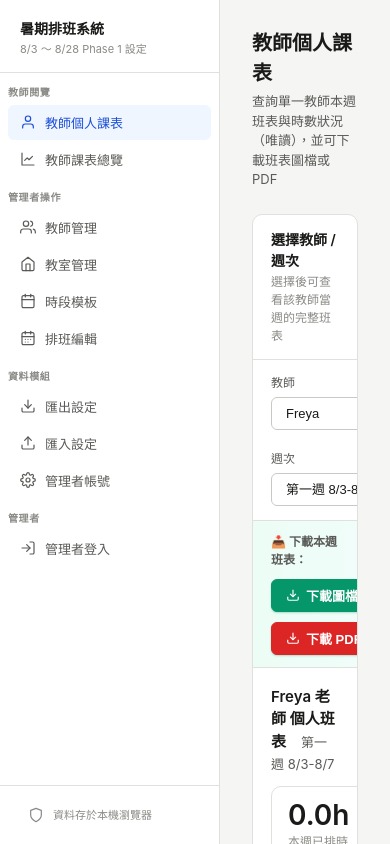
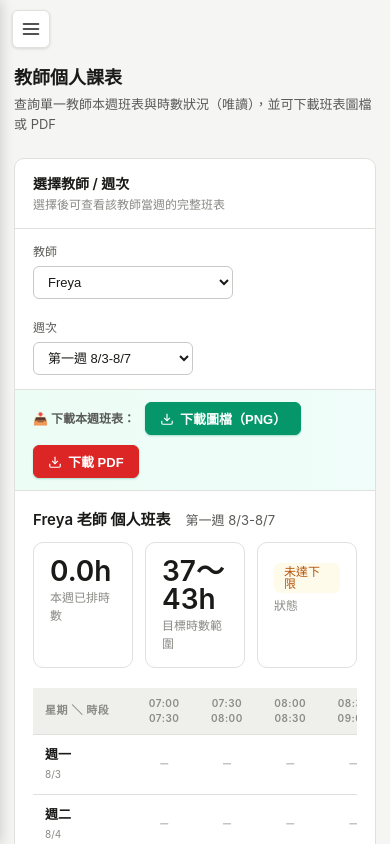
Before and after one commit to apluseliana-2607/2026summershift, a plain HTML site: page index.html in a window 390 px wide. Drawn offline with nearby package versions, Linux system fonts and the light colour scheme.

Commit message:
Add files via upload

```diff
--- a/index.html
+++ b/index.html
@@ -39,6 +39,21 @@ body{font-family:-apple-system,BlinkMacSystemFont,"Segoe UI","Helvetica Neue",Ar
 .ph h2{font-size:20px;font-weight:600}
 .ph p{font-size:13px;color:var(--ts);margin-top:4px}
 
+/* MOBILE NAV (hamburger + slide-in sidebar) */
+.nav-toggle{display:none;position:fixed;top:10px;left:12px;z-index:60;width:38px;height:38px;border-radius:var(--r);border:1px solid var(--bd);background:var(--s2);align-items:center;justify-content:center;cursor:pointer;box-shadow:0 1px 3px rgba(0,0,0,.12)}
+.nav-toggle svg{width:20px;height:20px;fill:none;stroke:var(--tp);stroke-width:2;stroke-linecap:round}
+.nav-backdrop{display:none;position:fixed;inset:0;background:rgba(0,0,0,.4);z-index:55}
+@media (max-width: 768px){
+  .nav-toggle{display:flex}
+  .shell{position:relative}
+  .nav{position:fixed;top:0;left:0;bottom:0;z-index:58;transform:translateX(-100%);transition:transform .2s ease;box-shadow:2px 0 12px rgba(0,0,0,.15)}
+  .shell.nav-open .nav{transform:translateX(0)}
+  .shell.nav-open .nav-backdrop{display:block}
+  .main{width:100%}
+  .page{padding:64px 14px 24px}
+  .ph h2{font-size:18px}
+}
+
 /* CARDS */
 .card{background:var(--s2);border:1px solid var(--bd);border-radius:10px;margin-bottom:20px;overflow:hidden}
 .ch{padding:14px 18px;border-bottom:1px solid var(--bd);display:flex;align-items:center;justify-content:space-between;gap:12px}
@@ -168,7 +183,12 @@ body{font-family:-apple-system,BlinkMacSystemFont,"Segoe UI","Helvetica Neue",Ar
 </style>
 </head>
 <body>
-<div class="shell">
+<div class="shell" id="shell">
+
+<button class="nav-toggle" id="nav-toggle" onclick="toggleNav()" aria-label="選單">
+  <svg viewBox="0 0 24 24"><line x1="3" y1="6" x2="21" y2="6"/><line x1="3" y1="12" x2="21" y2="12"/><line x1="3" y1="18" x2="21" y2="18"/></svg>
+</button>
+<div class="nav-backdrop" id="nav-backdrop" onclick="closeNav()"></div>
 
 <!-- ══ NAV ══ -->
 <nav class="nav">
@@ -895,6 +915,9 @@ function getSession(){ try{ return JSON.parse(localStorage.getItem('sch_session'
 function setSession(s){ localStorage.setItem('sch_session', JSON.stringify(s)); }
 function clearSession(){ localStorage.removeItem('sch_session'); }
 
+function toggleNav(){ document.getElementById('shell').classList.toggle('nav-open'); }
+function closeNav(){ document.getElementById('shell').classList.remove('nav-open'); }
+
 function showPage(id){
   if(PROTECTED_PAGES.includes(id) && !getSession()){
     pendingPage=id;
@@ -912,6 +935,7 @@ function showPage(id){
   if(id==='teacherview') renderTeacherViewInit();
   if(id==='overview')    renderOverviewInit();
   if(id==='admins')      renderAdmins();
+  closeNav(); // 手機版：切換頁面後自動收合選單，直接看到內容
 }
 
 function requireAdmin(fn){
```
